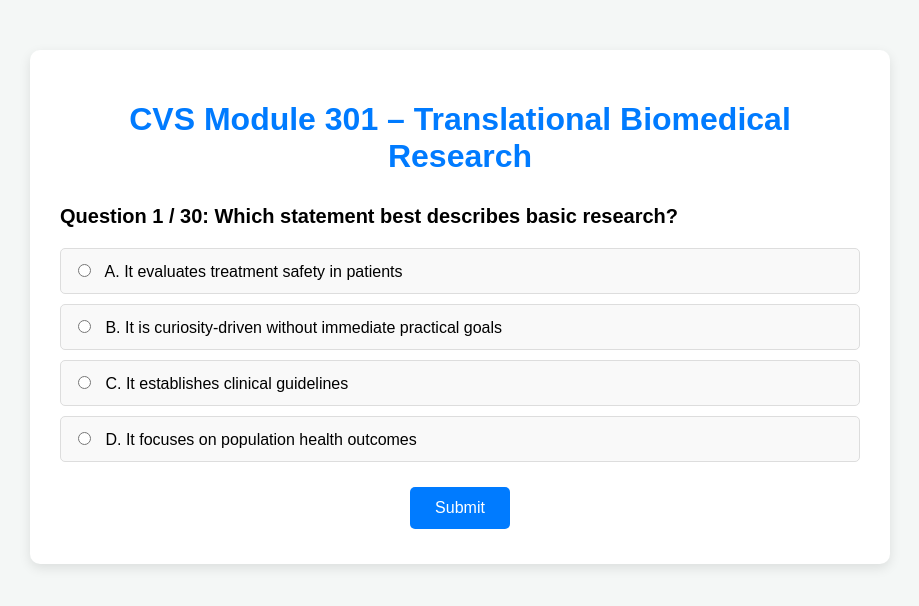
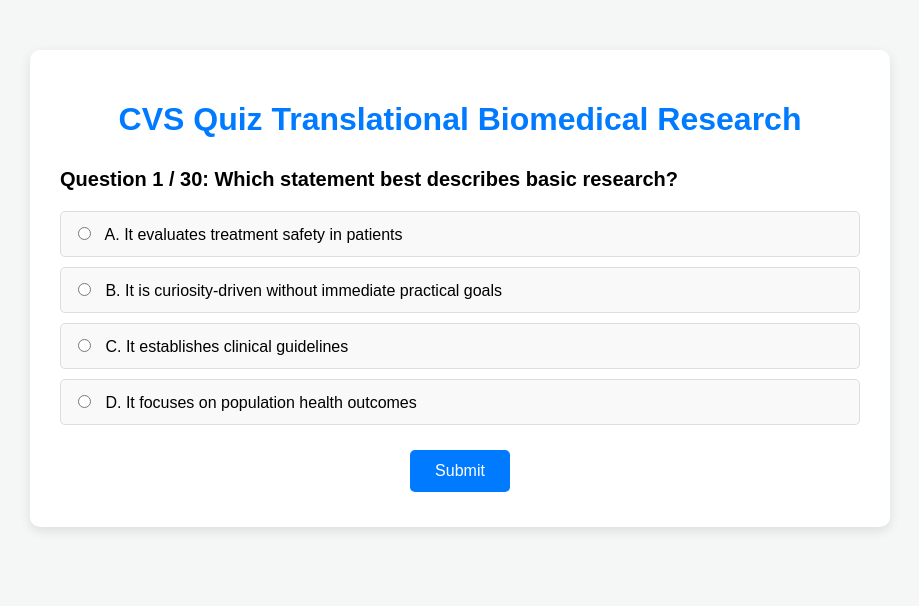
Before and after one commit to christmastristang-dotcom/Translational-Quiz, a plain HTML site: page index.html in a window 1280 px wide. Shown: the whole page, without its empty margins (180-1099 px from the left). Drawn offline with Linux system fonts and the light colour scheme.

Commit message:
Update index.html

```diff
--- a/index.html
+++ b/index.html
@@ -3,12 +3,12 @@
 <head>
     <meta charset="UTF-8">
     <meta name="viewport" content="width=device-width, initial-scale=1.0">
-    <title>CVS Module 301 Quiz</title>
+    <title>CVS Quiz Translational Biomedical Research </title>
     <link rel="stylesheet" href="style.css">
 </head>
 <body>
     <div class="quiz-container">
-        <h1>CVS Module 301 – Translational Biomedical Research</h1>
+        <h1>CVS Quiz Translational Biomedical Research </h1>
         <div id="quiz-area">
             </div>
         <div id="result-area" class="hidden">
@@ -18,4 +18,5 @@
     <script src="questions.js"></script>
     <script src="script.js"></script>
 </body>
+
 </html>
```
